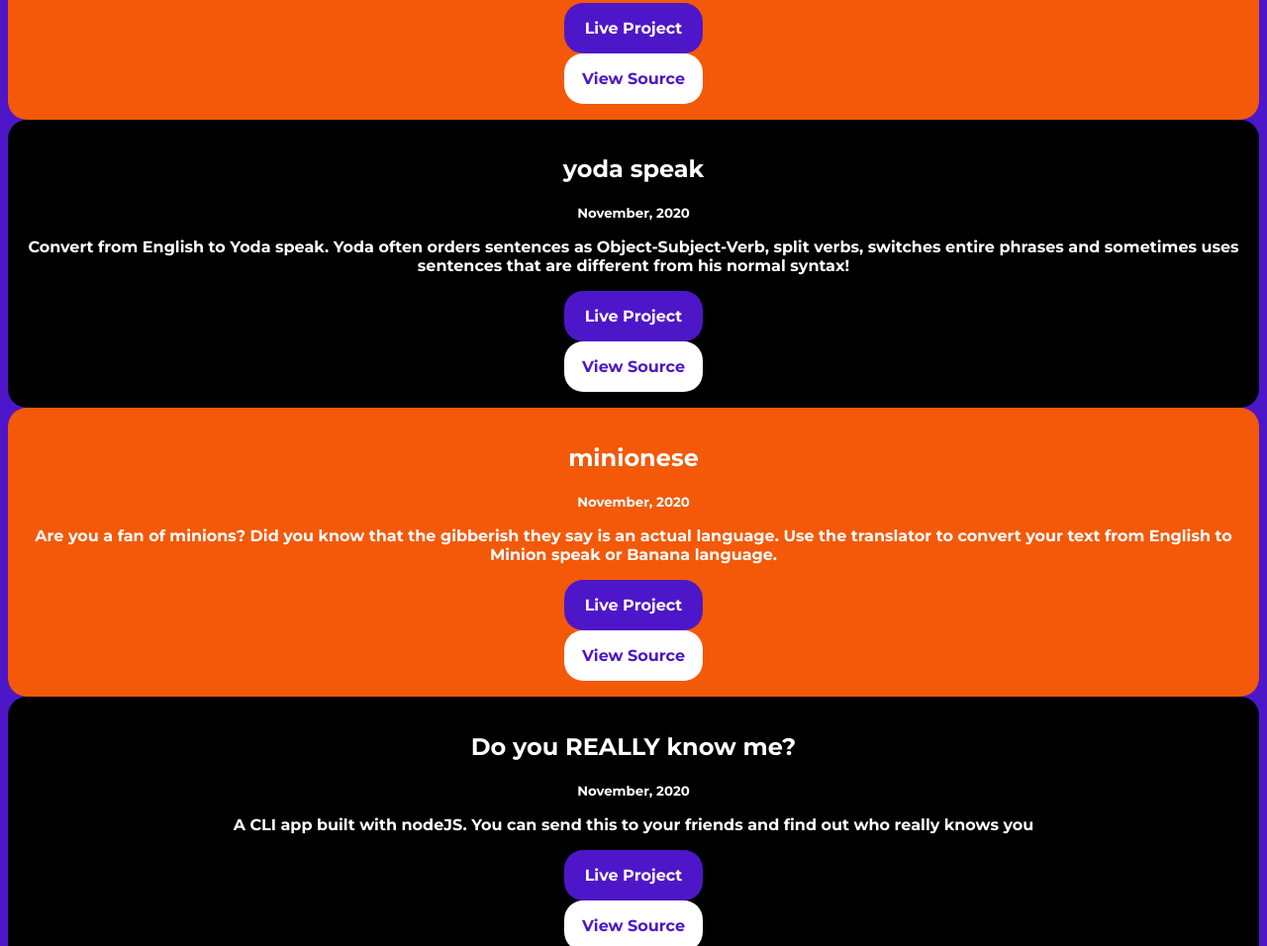
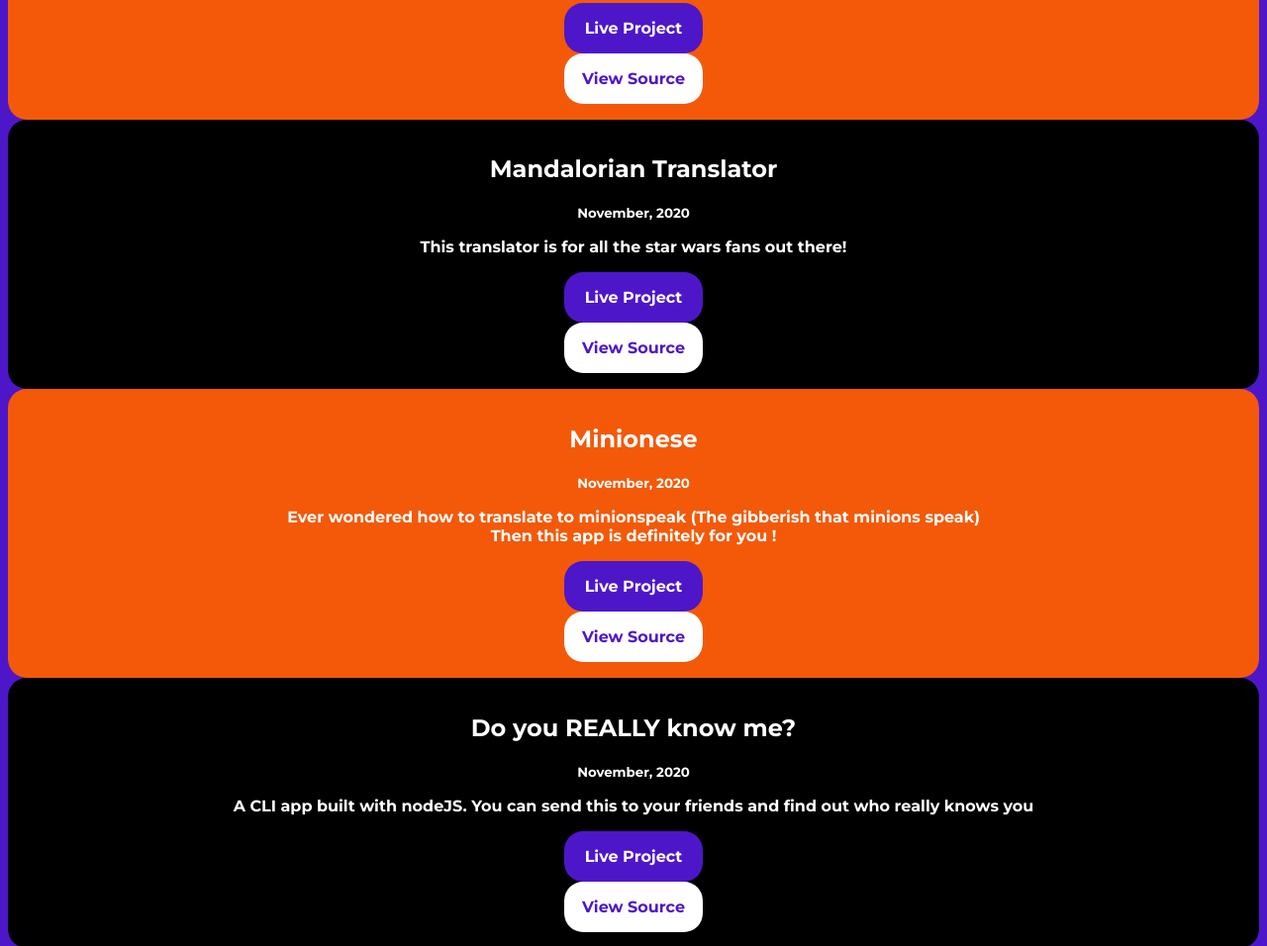
Before and after one commit to Aditya-Bedekar/Aditya-Bedekar-Site, a plain HTML site: page projects.html in a window 1280 px wide. Shown: the part 1474-2430 px from the top of the page at 99% size. Drawn offline with Linux system fonts and the light colour scheme.

Commit message:
Update projects.html

```diff
--- a/projects.html
+++ b/projects.html
@@ -59,10 +59,9 @@
 
         <li>
             <article class="showcase-list container container-center ">
-                <h1>yoda speak</h1>
+                <h1>Mandalorian Translator</h1>
             <small>November, 2020</small>
-            <p>Convert from English to Yoda speak. Yoda often orders sentences as Object-Subject-Verb, split verbs, switches entire phrases and sometimes uses sentences that are different from his normal syntax!</p>
-
+            <p>This translator is for all the star wars fans out there! </p>
             <a class="link link-primary" href="assignments.html">Live Project</a>
             <a class="link link-secondary" href="assignments.html">View Source</a>
 
@@ -72,12 +71,12 @@
 
         <li>
             <article class="showcase-list1 container container-center ">
-                <h1>minionese</h1>
+                <h1>Minionese</h1>
             <small>November, 2020</small>
-            <p>Are you a fan of minions? Did you know that the gibberish they say is an actual language. Use the translator to convert your text from English to Minion speak or Banana language.</p>
+            <p>Ever wondered how to translate to  minionspeak (The gibberish that minions speak)<br>Then this app is definitely for you !</br></p>
 
-            <a class="link link-primary" href="">Live Project</a>
-            <a class="link link-secondary" href="/">View Source</a>
+            <a class="link link-primary" href="https://minionese-adityabedekar.netlify.app/">Live Project</a>
+            <a class="link link-secondary" href="https://github.com/Aditya-Bedekar/Minion-translation-app">View Source</a>
 
             </article>
 
```
